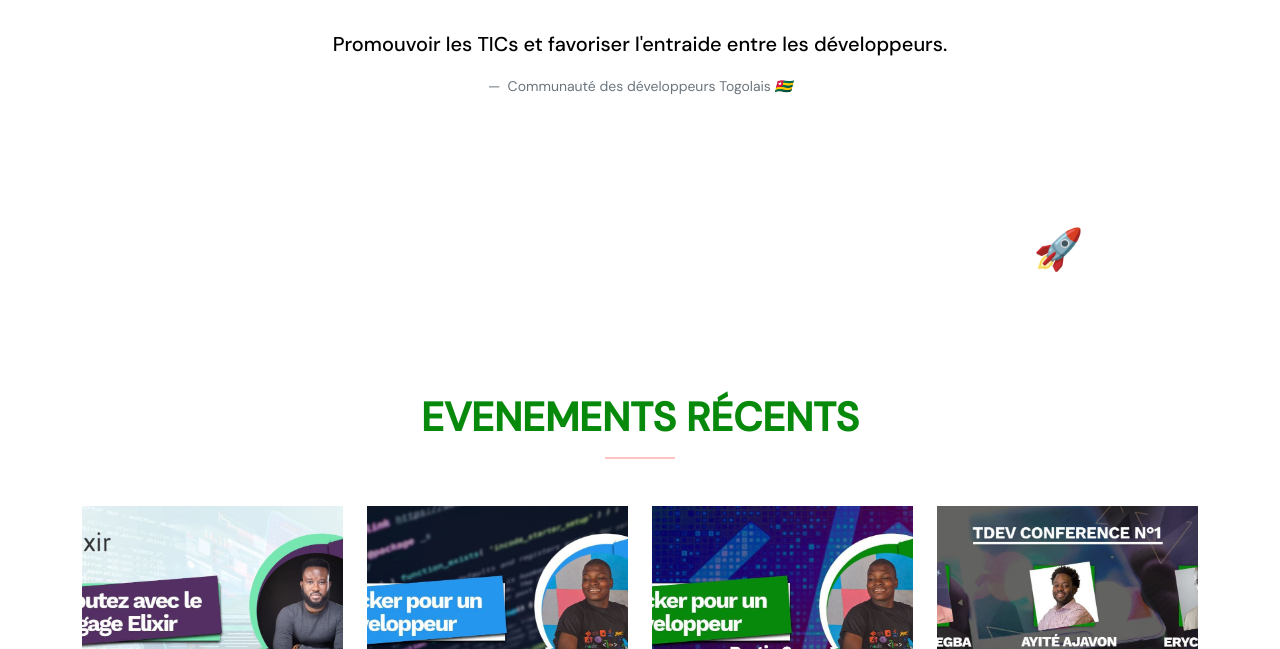
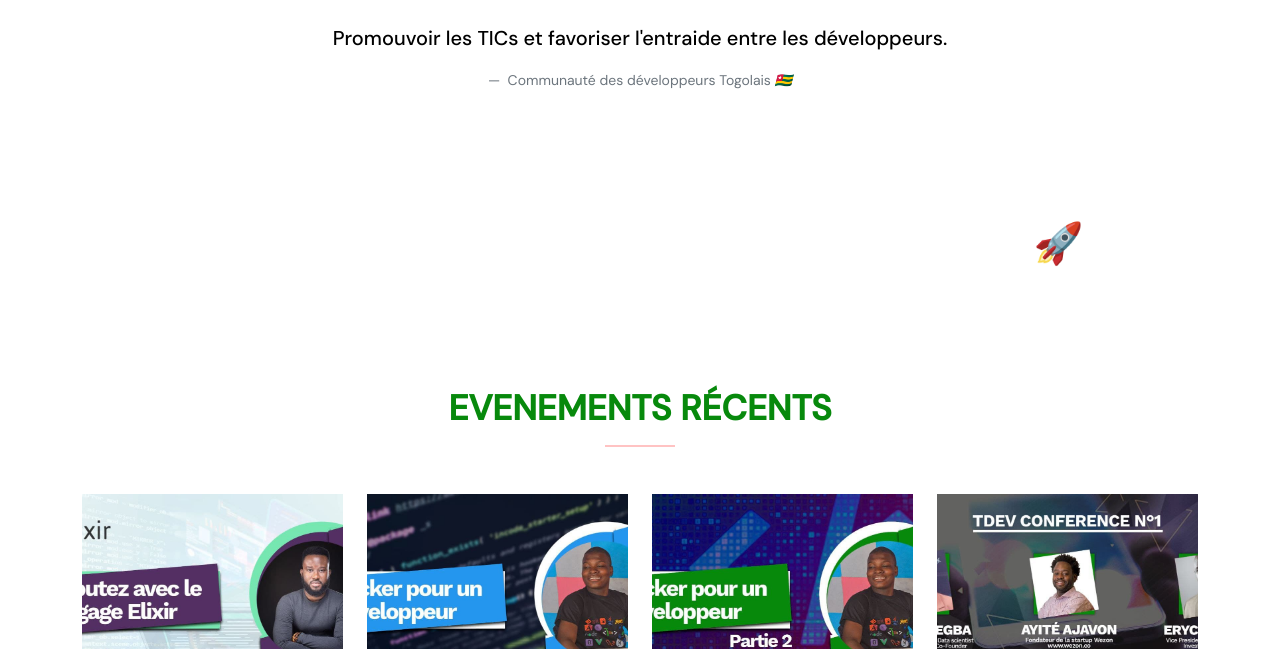
Before and after one commit to tdevcommunity/Tdev228, a plain HTML site: page index.html in a window 1280 px wide. Shown: the part 741-1390 px from the top of the page. Drawn offline with nearby package versions, Linux system fonts and the light colour scheme.

Commit message:
Update styles.css

```diff
--- a/assets/css/styles.css
+++ b/assets/css/styles.css
@@ -158,7 +158,7 @@ body{
     padding-bottom:0.5rem;
     color: #07890C;
     font-weight: bold;
-    font-size: 40px;
+    font-size: 35px;
 
 }
 
@@ -192,7 +192,7 @@ body{
 /** grow **/
 
 .growTg{
-    padding:5rem 3rem 5rem 3rem;
+    padding:5rem;
     background-image:url("../img/peaky.jpg");
     text-transform: uppercase;
     background-size: cover;
```
